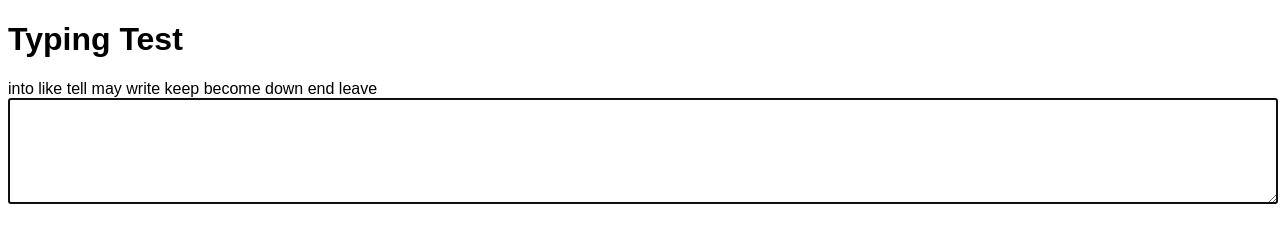
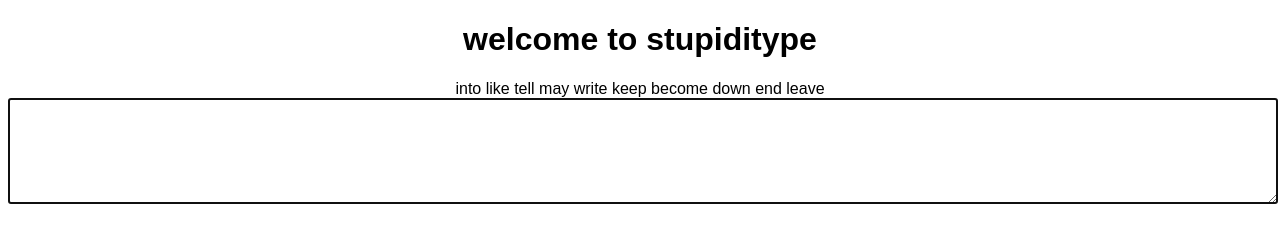
Before and after one commit to person9683/stupiditype, a plain HTML site: page index.html in a window 1280 px wide. Drawn offline with Linux system fonts and the light colour scheme.

Commit message:
Update index.html

```diff
--- a/index.html
+++ b/index.html
@@ -3,11 +3,11 @@
 <head>
     <meta charset="UTF-8">
     <meta name="viewport" content="width=device-width, initial-scale=1.0">
-    <title>Typing Test</title>
+    <title>stupiditype</title>
     <link rel="stylesheet" href="styles.css">
 </head>
 <body>
-    <h1>Typing Test</h1>
+    <center><h1>welcome to stupiditype</h1>
     <div id="prompt"></div>
     <textarea id="input" autofocus></textarea>
     <div id="results"></div>
```
